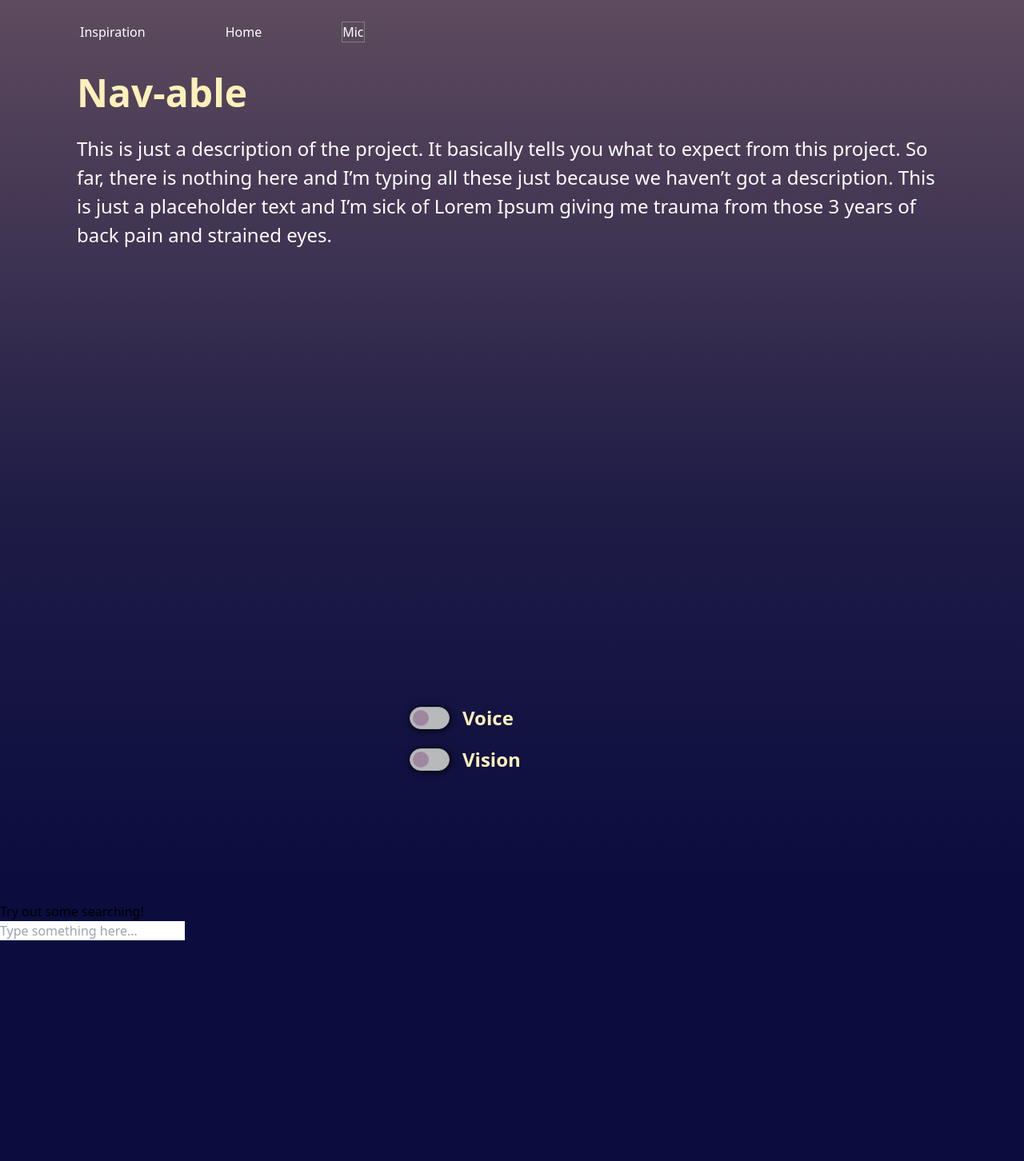
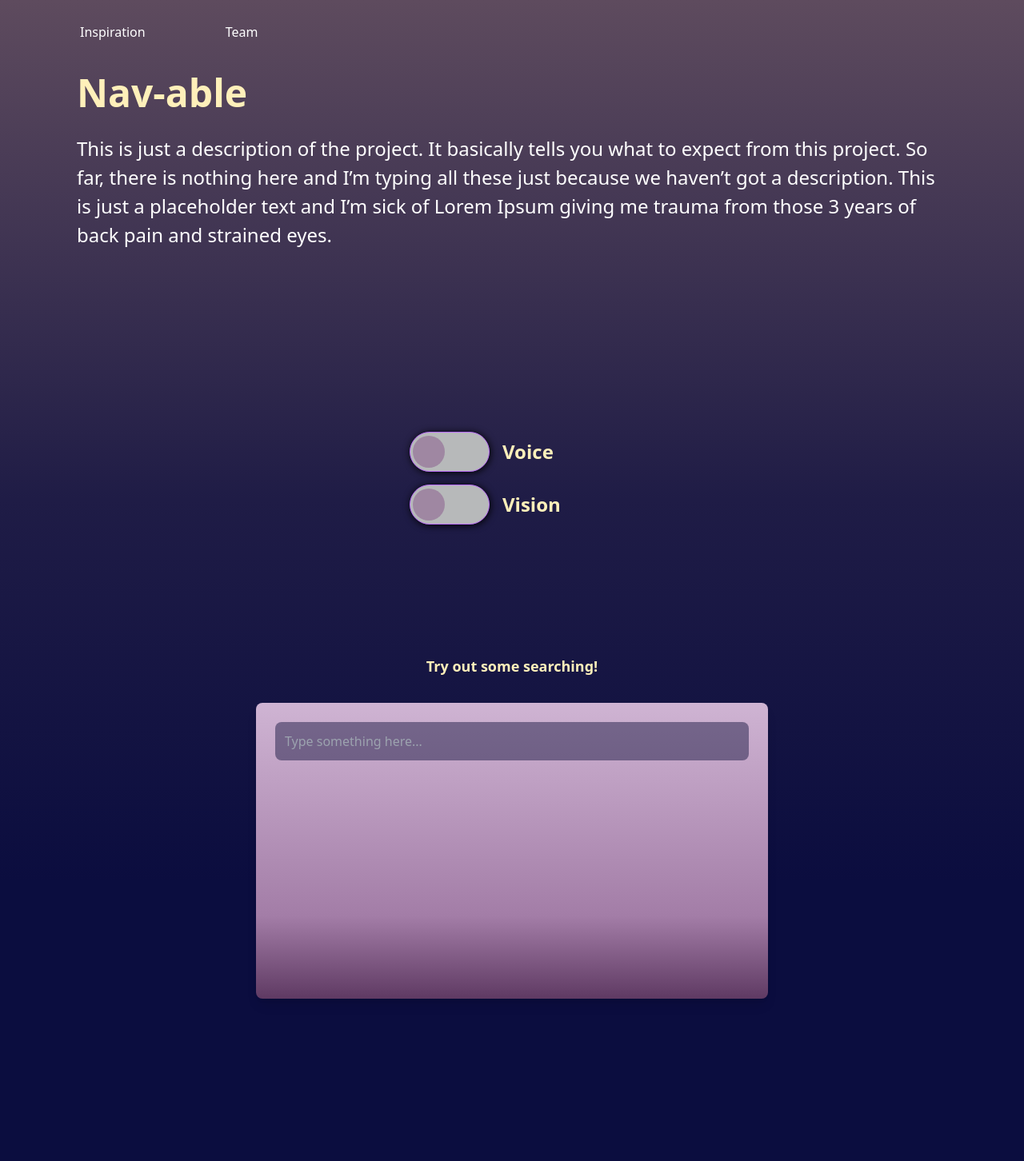
Before and after one commit to nmat2010/nav-able, a React (Vite) app in the folder client/: page / in a window 1280 px wide. Shown: the top 1452 px of the page at 80% size. Built offline with nearby package versions, Linux system fonts and the light colour scheme.

Commit message:
modify frontend sekeleton

```diff
--- a/client/src/components/hero/Hero.jsx
+++ b/client/src/components/hero/Hero.jsx
@@ -1,10 +1,22 @@
 import './hero.css'
-import { useState } from 'react'
+import { useState, useEffect } from 'react'
+import {GetSpeech} from '../../speech_convert/speech_text';
 
 
 const Hero = () => {
+    const handleMicClick = () => {
+        console.log("Mic button clicked automatically!");
+        GetSpeech();
+    };
     const [toggled, setToggled] = useState(false);
     const [toggled1, setToggled1] = useState(false);
+
+    useEffect(() => {
+        if (toggled) {
+          handleMicClick();
+        }
+      }, [toggled]);
+
   return (
     <div className='hero'>
         <div className='introduction'>
@@ -13,7 +25,10 @@ const Hero = () => {
         </div>
         <div className='switchButton'>
             <div className="switch-container">
-            <button className={`toggle-btn ${toggled ? 'toggled' : ''}`} onClick={() => setToggled(!toggled)}>
+            <button
+
+            className={`toggle-btn ${toggled ? 'toggled' : ''}`} onClick={() => setToggled(!toggled)}
+            >
                 <div className="thumb"></div>
             </button>
             <p>Voice</p>
@@ -26,12 +41,11 @@ const Hero = () => {
             </div>
         </div>
         <div className='searchBox'>
-            <div className="mt-10 p-6 bg-gradient-to-r from-purple-700 to-indigo-800 rounded-lg shadow-lg">
-                <p className="text-center text-white text-lg mb-4">Try out some searching!</p>
+            <p>Try out some searching!</p>
+            <div className="search-container">
                     <input
                         type="text"
                         placeholder="Type something here..."
-                        className="w-full p-3 rounded-lg text-black"
                     />
             </div>
         </div>
--- a/client/src/components/hero/hero.css
+++ b/client/src/components/hero/hero.css
@@ -1,5 +1,5 @@
 .hero{
-    height:170vh;
+    height:185vh;
     flex-direction: column;
 }
 
@@ -7,7 +7,7 @@
     flex-direction: column;
     justify-content: center;
     align-items: center;
-    height: 40%;
+    height: 20%;
     color: white;
     font-size: 1.5rem;
     font-weight: 100;
@@ -34,17 +34,16 @@
     justify-content: center;
     align-items: flex-start;
     display: flex;
-    margin-top: 6rem;
     margin-left:40%;
     gap: 1rem;
 }
 
 .toggle-btn{
     background-color: #b7b9ba;
-    border: 1px solid #aaa;
+    border: 1px solid #b96df6;
     border-radius: 99px;
-    width: 50px;
-    height: 28px;
+    width: 100px;
+    height: 50px;
     transition: background-color 0.1s ease, border-color 0.2s ease;
     cursor: pointer;
     box-shadow: 1px 1px 10px rgba(0,0,0,748);
@@ -52,8 +51,8 @@
 }
 
 .toggle-btn .thumb{
-    height:20px;
-    width: 20px;
+    height:40px;
+    width: 40px;
     background-color: #9F87A2;
     border-radius: 99px;
     transform: translateX(0);
@@ -73,7 +72,7 @@
 }
 
 .toggle-btn.toggled .thumb{
-    left: calc(50px - 23px);
+    left: calc(100px - 45px);
 }
 
 .switch-container{
@@ -90,4 +89,38 @@
 
 .searchBox{
     flex-direction: column;
+    margin-left: 20rem;
+    margin-right: 20rem;
+    height:50%;
 }
+
+.searchBox p{
+    text-align: center;    /* Equivalent to text-center */
+    color: #FFF0BA;          /* Equivalent to text-white */
+    font-size: 1.125rem;   /* Equivalent to text-lg (18px) */
+    margin-bottom: 1rem;
+    font-weight: 700;
+}
+
+.search-container{
+    background: linear-gradient(180deg, #CFB4D3 0%, #A37DA7 72%, #5F3A63 100%);
+    display: flex;
+    height: 50%;
+    border-radius: 0.5rem;
+    padding: 1.5rem;
+    box-shadow: 0 10px 15px -3px rgba(0, 0, 0, 0.1), 0 4px 6px -4px rgba(0, 0, 0, 0.1);
+    justify-content: flex-start;
+    align-items: center;
+    gap: 1rem;
+    margin-top: 2rem;
+    flex-direction: column;
+}
+
+
+.search-container input{
+    width: 100%;            /* Equivalent to w-full */
+  padding: 0.75rem;      /* Equivalent to p-3 (12px) */
+  border-radius: 0.5rem; /* Equivalent to rounded-lg */
+  color: white;
+  background: #1F1C4680;
+}
--- a/client/src/components/navbar/Navbar.jsx
+++ b/client/src/components/navbar/Navbar.jsx
@@ -1,45 +1,47 @@
 import './navbar.css'
-import {GetSpeech} from '../../speech_convert/speech_text';
-import {useHover} from '../../speech_convert/hover_auto_clicking';
-
+import { useState } from 'react'
 
 const Navbar = () => {
-    const handleMicClick = () => {
-        console.log("Mic button clicked automatically!");
-        GetSpeech();
+
+    const [showInspiration, setInspiration] = useState(false); // Track popup visibility
+    const [showTeam, setTeam] = useState(false);
+
+    const toggleInspiration = () => {
+      setInspiration(!showInspiration);
     };
-    const [hoverRef, isHovering] = useHover(handleMicClick, 2000);
+    const toggleTeam = () => {
+        setTeam(!showTeam);
+    }
+
     return (
+        <>
             <nav className="nav-menu">
                 <div>
-                <button>Inspiration</button>
-            </div>
-            <div>
-                <button>Home</button>
+                    <button
+                    onClick={toggleInspiration}
+                    >
+                    Inspiration
+                    </button>
                 </div>
                 <div>
                     <button
-                    // onClick={handleMicClick}
-                    ref={hoverRef}
-                    style={{
-                        backgroundColor: isHovering ? "lightblue" : "",
-                        border: isHovering ? "2px solid black" : "1px solid gray"
-                    }}
-                >
-                    Mic
-                </button>
+                    onClick={toggleTeam}
+                    >Team</button>
                 </div>
-            {/* <div
-                ref={hoverRef}
-                style={{
-                    backgroundColor: isHovering ? 'lightblue' : 'white',
-                    padding: '20px',
-                    border: '1px solid black',
-                }}
-                >
-                {isHovering ? 'Hovering!' : 'Not hovering.'}
-            </div> */}
             </nav>
+            {showInspiration && (
+                <div className="popup-screen">
+                <p>Here is some inspiration for you! 🌟</p>
+                <button onClick={toggleInspiration} className="close-btn">Close</button>
+                </div>
+            )}
+            {showTeam && (
+                <div className="popup-screen">
+                <p>Here is some our team for you! 🌟</p>
+                <button onClick={toggleTeam} className="close-btn">Close</button>
+                </div>
+            )}
+        </>
     );
   };
 
--- a/client/src/components/navbar/navbar.css
+++ b/client/src/components/navbar/navbar.css
@@ -21,3 +21,37 @@
     cursor: pointer;
     text-decoration: underline;
 }
+
+.popup-screen {
+    position: fixed;
+    top: 50%;
+    left: 50%;
+    transform: translate(-50%, -50%);
+    width: 50%; /* Not a full screen */
+    height: 50%; /* Covers only part of the screen */
+    background: linear-gradient(to bottom right,  #5E4B5E 0%, #0B0D3F 69%);
+    box-shadow: -2px -2px 10px rgba(0, 0, 0, 0.3);
+    border-radius: 1.5rem;
+    padding: 1.5rem;
+    display: flex;
+    flex-direction: column;
+    justify-content: space-between;
+
+  }
+  .popup-screen p{
+    font-size: 1rem;
+    font-weight: 700;
+    margin-bottom: 1rem;
+    color: #FFF0BA;
+    text-align: left;
+  }
+
+  /* Close Button Styling */
+  .close-btn {
+    background-color: #9F87A2;
+    color: white;
+    padding: 0.5rem 1rem;
+    border: none;
+    border-radius: 0.5rem;
+    cursor: pointer;
+  }
```
Lines whose indentation alone changed are shown as unchanged.
